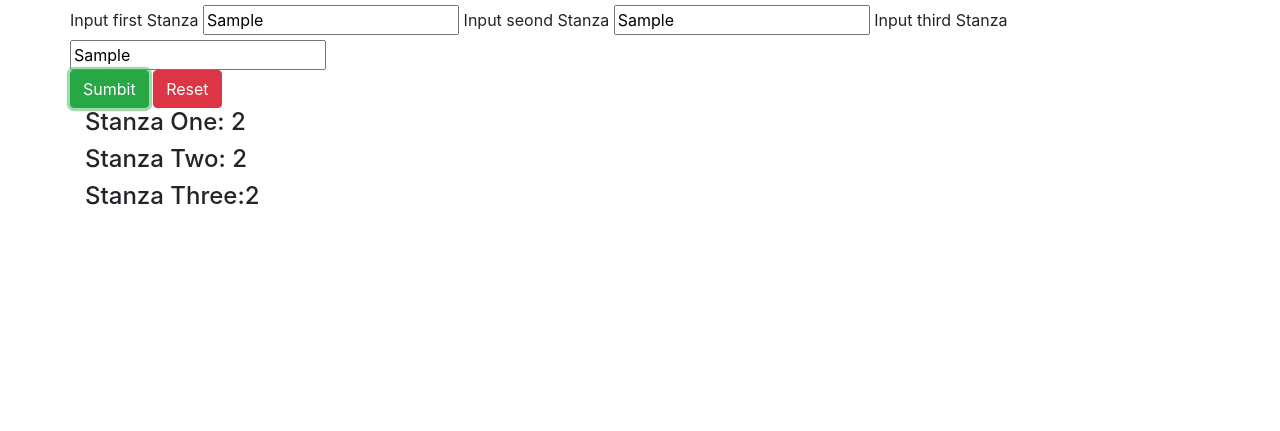
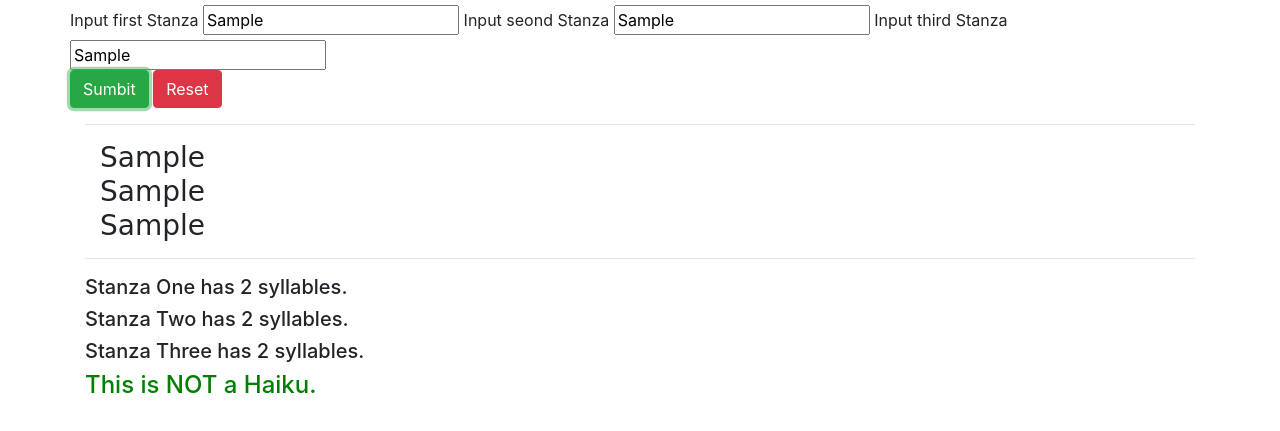
Before and after one commit to kwolfenb/Haiku-js-webpack, a website built with webpack: page src/index.html in a window 1280 px wide. Both pictures are taken after typing "Sample", "Sample", "Sample" into the empty fields and a click on the button "Sumbit". Shown: the part 41-472 px from the top of the page. Built offline with nearby package versions, Linux system fonts and the light colour scheme.

Commit message:
it will add css styling and fix logic

```diff
--- a/src/haiku.js
+++ b/src/haiku.js
@@ -10,25 +10,32 @@ export class Haiku{
     let syllables = 0;
     let lineArr = line.split(' ');
     for(let i = 0; i < lineArr.length; i++) {
-      if(this.twoLetters(lineArr[i])==true) {
+      let thisWord = lineArr[i].toLowerCase();
+
+      if (thisWord=="") {
+        syllables=0;
+      }
+      else if(this.twoLetters(thisWord)==true) {
         syllables += 1;
       }
-
       else {
-        if (this.hasPrefix(lineArr[i])==true) {
+        if (this.hasPrefix(thisWord)==true) {
           syllables +=2;
         }
-        if ((this.twoConsonants(lineArr[i])==true) && (this.endingE(lineArr[i])==false)) {
+        if ((this.twoConsonants(thisWord)==true) && (this.oneConsonants(thisWord)==true)) {
+          syllables += 3;
+        }
+        if ((this.oneConsonants(thisWord)==true) && (this.twoConsonants(thisWord) ==false)) {
           syllables += 2;
         }
-        if ((this.oneConsonants(lineArr[i])==true) && (this.endingE(lineArr[i])==false)) {
+        if ((this.twoConsonants(thisWord)==true) && (this.oneConsonants(thisWord) ==false)) {
           syllables += 2;
         }
-        if (this.endingE(lineArr[i])==true) {
-          syllables += 1;
-        }
+        // if (this.endingE(thisWord)==true) {
+        //   syllables += 1;
+        // }
 
-        else if((!this.hasPrefix(lineArr[i])) && (!this.twoConsonants(lineArr[i])) && (!this.oneConsonants(lineArr[i])) && (!this.endingE(lineArr[i]))) {
+        else if((!this.hasPrefix(thisWord)) && (!this.twoConsonants(thisWord)) && (!this.oneConsonants(thisWord))) {
           syllables +=1;
         }
       }
@@ -57,14 +64,16 @@ export class Haiku{
   }
 
   oneConsonants(word) {
-    let patt = /[aeiouy][bcdfghjklmnpqrstvwxz][aeiouy]/g;
-    let result = patt.test(word);
+    let patt = /[aeiouy][bcdfghjklmnpqrstvwxz][aeiouy][a-rt-z]/g;
+    let patt2 = /[aeiouy][bcdfghjklmnpqrstvwxz][aiouy]$/g;
+    let result = ((patt.test(word)==true) || (patt2.test(word)));
     return result;
   }
 
   endingE(word) {
-    let patt = /[aeiouy][bcdfghjklmnpqrstvwxz][e]$/g;
-    let result = patt.test(word);
+    let patt = /[aeiouy][bcdfghjklmnpqrstvwxz]{1,}[e]$/g;
+    let patt2 = /[aeiouy][bcdfghjklmnpqrstvwxz]{1,}[e][sd]$/g;
+    let result = ((patt.test(word)) || (patt2.test(word)));
     return result;
   }
 
--- a/src/index.html
+++ b/src/index.html
@@ -19,9 +19,21 @@
             <button class="btn btn-danger" type="reset">Reset</button>
           </form>
       </div>
-      <h4 class="result1"></h4>
-      <h4 class="result2"></h4>
-      <h4 class="result3"></h4>
+
+      <hr>
+      <div class="container">
+        <h3 class="poem">
+      </div>
+
+      <hr>
+
+
+      <h5 class="result1"></h5>
+      <h5 class="result2"></h5>
+      <h5 class="result3"></h5>
+      <h4 class="conclusion"></h4>
+
     </div>
+    </h3>
   </body>
 </html>
--- a/src/main.js
+++ b/src/main.js
@@ -17,9 +17,18 @@ $(document).ready(function() {
     let result2 = newHaiku.syllableCounter(lineTwo);
     let result3 = newHaiku.syllableCounter(lineThree);
 
-    $('.result1').text("Stanza One: " + result1);
-    $('.result2').text("Stanza Two: " + result2);
-    $('.result3').text("Stanza Three:" +result3);
+    $('.result1').text("Stanza One has " + result1 + " syllables.");
+    $('.result2').text("Stanza Two has " + result2 + " syllables.");
+    $('.result3').text("Stanza Three has " +result3 + " syllables.");
+    $('.poem').html(lineOne +"<br>" +lineTwo +"<br>"+ lineThree);
+
+    $('hr').show();
+
+    if((result1==5)&&(result2==7)&&(result3==5)) {
+      $('.conclusion').text("This is a Haiku.");
+    } else {
+      $('.conclusion').text("This is NOT a Haiku.");
+    }
 
   });
 });
--- a/src/styles.css
+++ b/src/styles.css
@@ -1,3 +1,14 @@
 body {
   background-color: #7FDBFF;
 }
+
+.poem {
+  font-family: cursive;
+}
+
+hr {
+  display: none;
+}
+.conclusion {
+  color: green;
+}
```
Also changed, not shown: spec/haiku-spec.js (+18 -6 lines).
